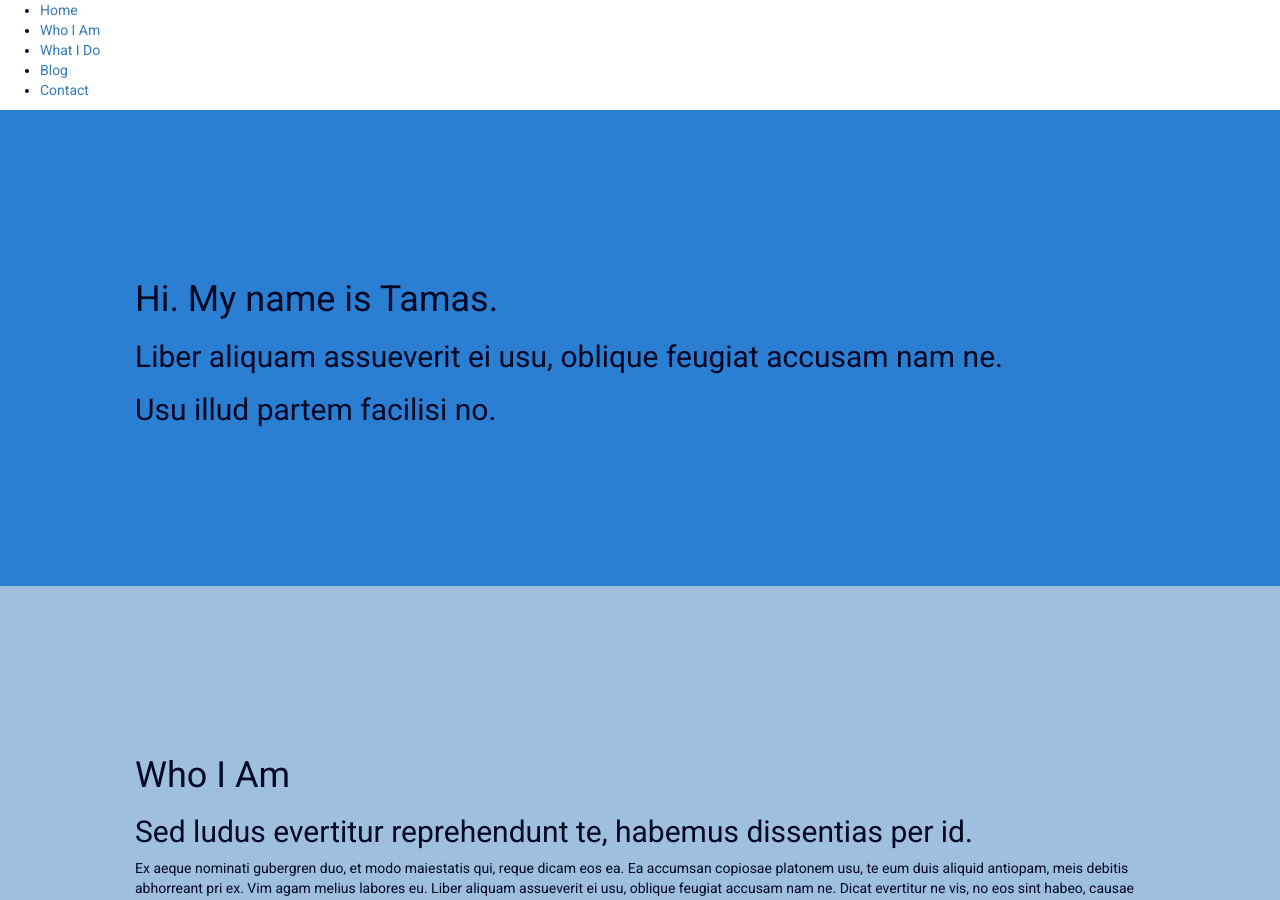
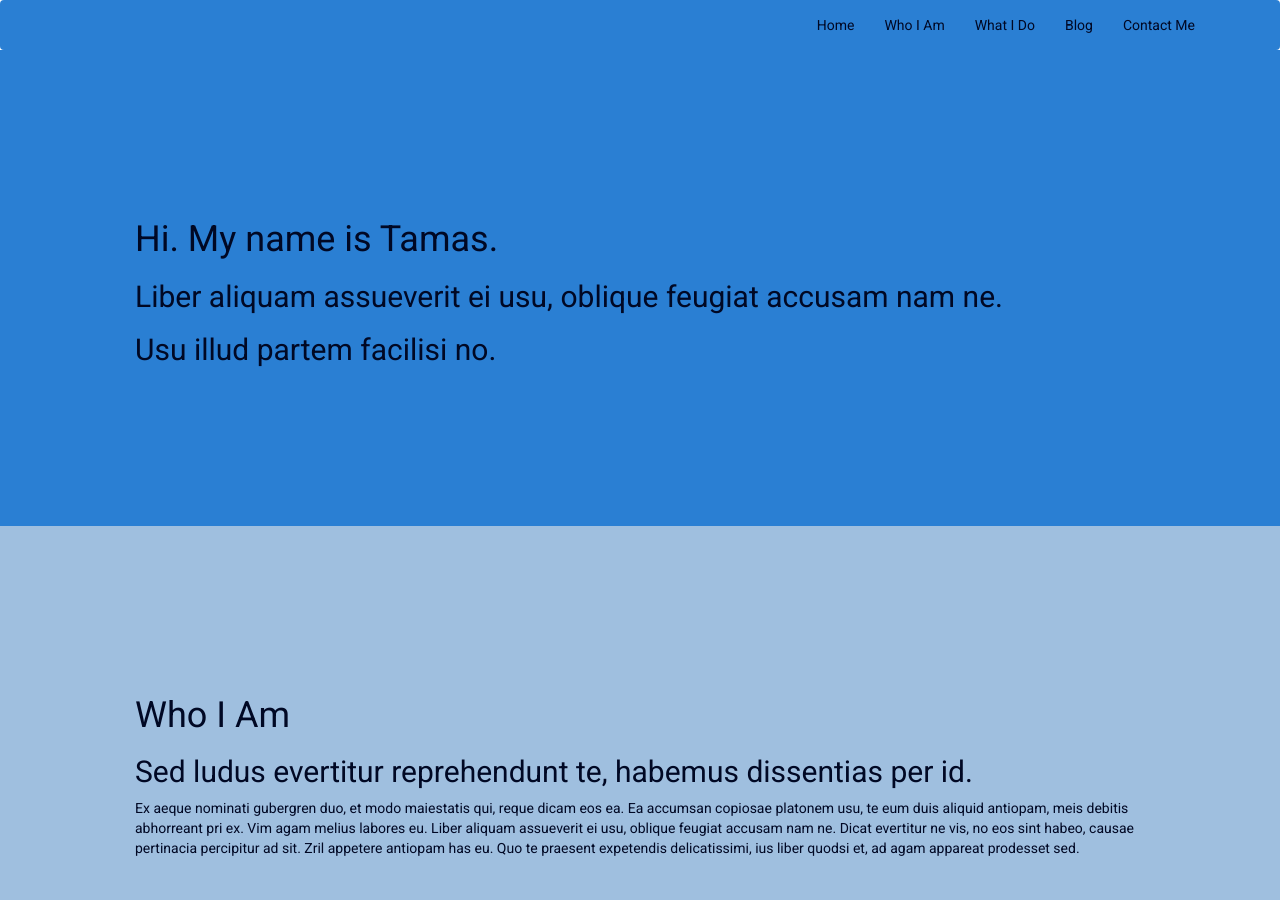
Before and after one commit to menzus/pages, a Jekyll site: the page built from index.html, in a window 1280 px wide and 900 px high. Built offline with Jekyll 4.4.1, drawn with Linux system fonts in a browser that asks for light colours; nearby versions of some CDN libraries.

Commit message:
Update header.html

```diff
--- a/_includes/header.html
+++ b/_includes/header.html
@@ -1,11 +1,21 @@
-<header>
-    <nav>
-        <ul>
-            <li><a href="#home">Home</a></li>
-            <li><a href="#who-i-am">Who I Am</a></li>
-            <li><a href="#what-i-do">What I Do</a></li>
-            <li><a href="#blog">Blog</a></li>
-            <li><a href="#contact">Contact</a></li>
-        </ul>
-    </nav>
-</header>
+<div class="navbar navbar-default">
+    <div class="container">
+        <div class="navbar-header">
+            <button type="button" class="navbar-toggle collapsed" data-toggle="collapse" data-target="#navbar-collapse2" aria-expanded="false">
+                <span class="sr-only">Toggle navigation</span>
+                <span class="icon-bar"></span>
+                <span class="icon-bar"></span>
+                <span class="icon-bar"></span>
+            </button>
+        </div>
+        <div class="collapse navbar-collapse" id="navbar-collapse2">
+            <ul class="nav navbar-nav navbar-right">
+                <li><a href="#home">Home</a></li>
+                <li><a href="#who-i-am">Who I Am</a></li>
+                <li><a href="#what-i-do">What I Do</a></li>
+                <li><a href="#blog">Blog</a></li>
+                <li><a href="#contact-me">Contact Me</a></li>
+            </ul>
+        </div>
+    </div>
+</div>
```
